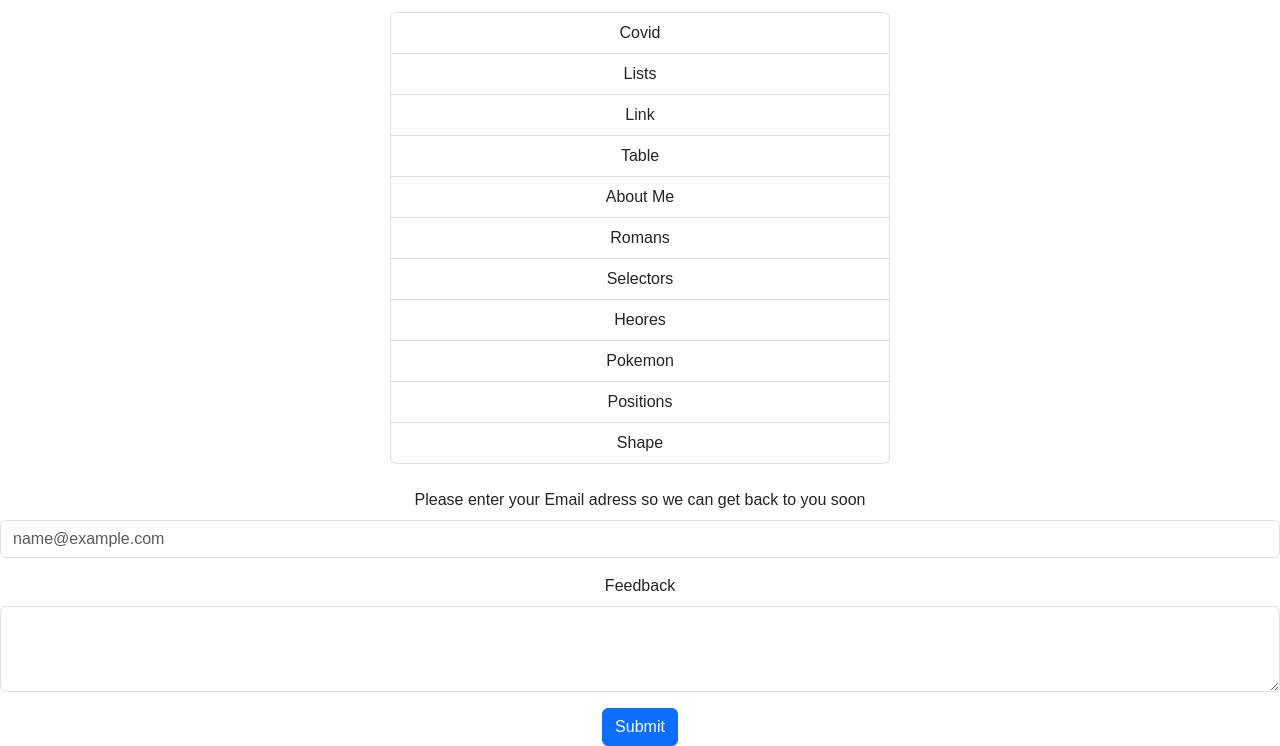
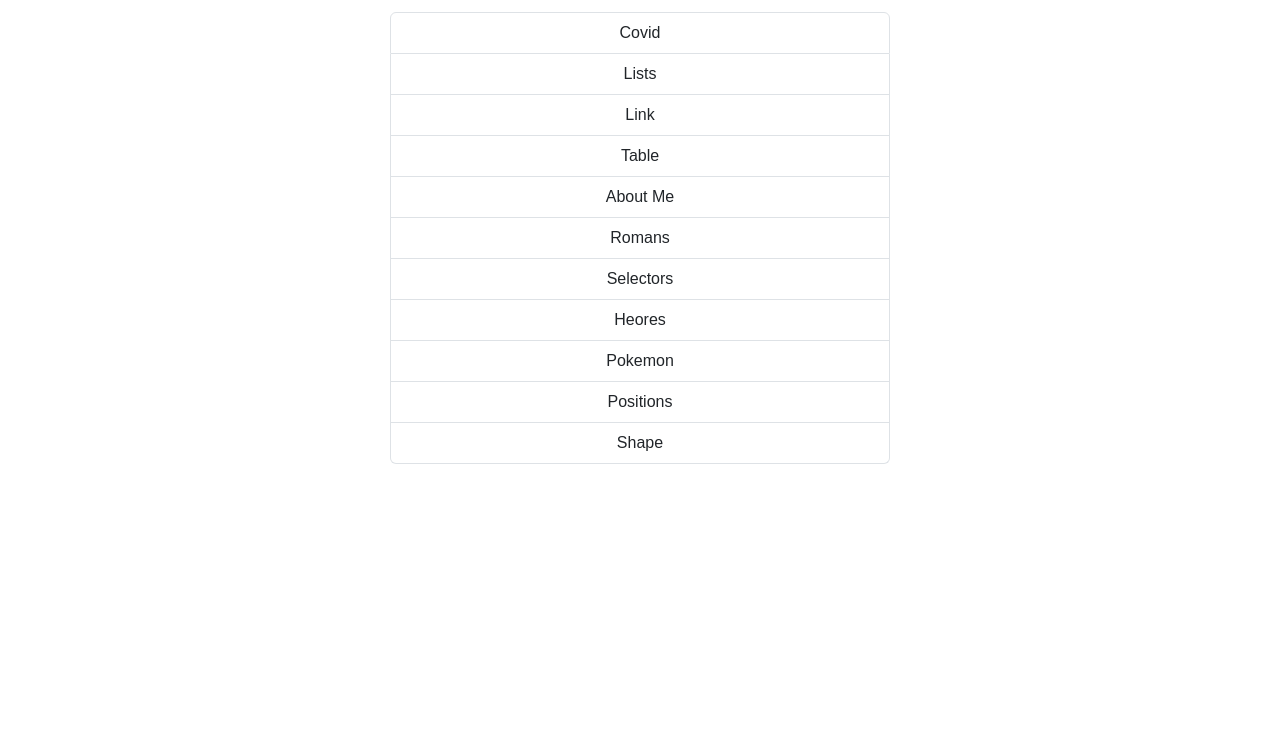
Before and after one commit to ttiramisu/ifreference, a plain HTML site: page html.html in a window 1280 px wide. Shown: the part 124-870 px from the top of the page. After the commit the page ends 800 px from the top, so only its background shows below. Drawn offline with Linux system fonts and the light colour scheme.

Commit message:
tet successful removed forms

```diff
--- a/html.html
+++ b/html.html
@@ -67,19 +67,6 @@
       <button type="button" class="list-group-item list-group-item-action"
         onClick="window.location.href='https://github.com/salted-caramel/improved-octo-barnacle/tree/main/table';">Shape</button>
     </div>
-    <br>
-    <form name="contact" method="POST" data-netlify="true">
-      <div class="mb-3">
-        <label for="exampleFormControlInput1" class="form-label">Please enter your Email adress so we can get back to
-          you soon</label>
-        <input type="email" class="form-control" id="exampleFormControlInput1" placeholder="name@example.com">
-      </div>
-      <div class="mb-3">
-        <label for="exampleFormControlTextarea1" class="form-label">Feedback</label>
-        <textarea class="form-control" id="exampleFormControlTextarea1" rows="3"></textarea>
-      </div>
-      <button type="submit" class="btn btn-primary">Submit</button>
-    </form>
   </main>
   <script src="js/bootstrap.min.js" async></script>
 
```
